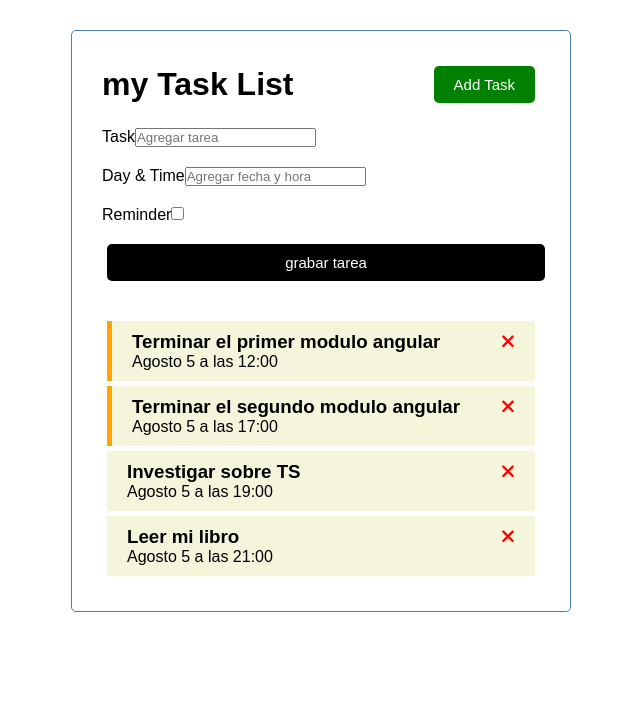
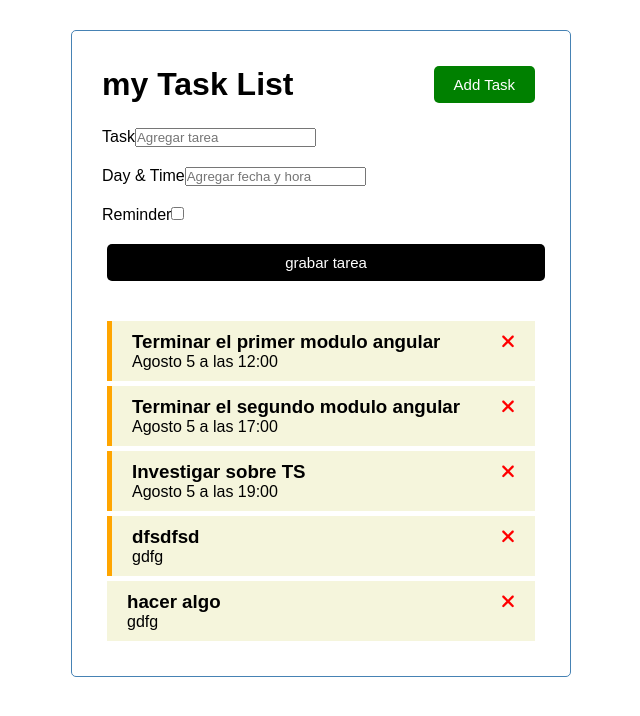
Before and after one commit to LLRoldan/primerangular, an Angular app: page / in a window 1280 px wide. Shown: the top 716 px of the page, without its empty margins (319-959 px from the left). Built offline with nearby package versions, Linux system fonts and the light colour scheme; data requests are answered from the project's data file.

Commit message:
agrega, borra tareas y recordatorio funcionando

```diff
--- a/db.json
+++ b/db.json
@@ -16,13 +16,19 @@
       "id": 3,
       "text": "Investigar sobre TS",
       "day": "Agosto 5 a las  19:00",
-      "reminder": false
+      "reminder": true
     },
     {
-      "id": 4,
-      "text": "Leer mi libro",
-      "day": "Agosto 5 a las  21:00",
-      "reminder": false
+      "text": "dfsdfsd",
+      "day": "gdfg",
+      "reminder": true,
+      "id": 4
+    },
+    {
+      "text": "hacer algo",
+      "day": "gdfg",
+      "reminder": false,
+      "id": 5
     }
   ]
 }
--- a/src/app/app.module.ts
+++ b/src/app/app.module.ts
@@ -1,7 +1,7 @@
 import { NgModule } from '@angular/core';
 import { BrowserModule } from '@angular/platform-browser';
 import { FormsModule } from '@angular/forms';
-
+import { HttpClientModule } from '@angular/common/http';
 
 import { AppRoutingModule } from './app-routing.module';
 import { AppComponent } from './app.component';
@@ -11,7 +11,7 @@ import { TasksComponent } from './components/tasks/tasks.component';
 import { TasksItemComponent } from './components/tasks-item/tasks-item.component';
 import { FontAwesomeModule } from '@fortawesome/angular-fontawesome';
 import { from } from 'rxjs';
-import { HttpClientModule } from '@angular/common/http';
+
 import { AddTaskComponent } from './components/add-task/add-task.component';
 
 @NgModule({
--- a/src/app/components/buttom/buttom.component.html
+++ b/src/app/components/buttom/buttom.component.html
@@ -2,6 +2,5 @@
     class="btn" [ngStyle]="{'background-color': color}"
     (click)="onClick()"
     >
-
     {{text}}
 </button>
--- a/src/app/components/buttom/buttom.component.ts
+++ b/src/app/components/buttom/buttom.component.ts
@@ -9,6 +9,7 @@ export class ButtomComponent implements OnInit {
  @Input() text: string = "";
  @Input() color: string = "";
  @Output() btnClick =new EventEmitter();
+
   constructor() { }
 
   ngOnInit(): void {
--- a/src/app/components/header/header.component.html
+++ b/src/app/components/header/header.component.html
@@ -1,4 +1,6 @@
 <header >
     <h1>{{title}}</h1>
-    <app-buttom color="green"text="Add Task"></app-buttom>
+    <app-buttom color="green"text="Add Task"
+    (btnClick)="toggleAddTask()"
+    ></app-buttom>
 </header>
--- a/src/app/components/tasks-item/tasks-item.component.html
+++ b/src/app/components/tasks-item/tasks-item.component.html
@@ -1,12 +1,14 @@
 <div class="task"
-[ngClass]="{reminder: task.reminder}"
-(click)="onToggle(task)">
-    <h3>{{task.text}}
+    [ngClass]="{reminder: task.reminder}"
+    (click)="onToggle(task)"
+
+    ><h3>
+        {{task.text}}
         <fa-icon
             [icon]="faTimes"
             [ngStyle]  = "{'color': 'red'}"
-            (click)="onDelete(task)">
-        </fa-icon>
+            (click)="onDelete(task)" >
+        ></fa-icon>
     </h3>
     <p>
         {{task.day}}
--- a/src/app/components/tasks-item/tasks-item.component.ts
+++ b/src/app/components/tasks-item/tasks-item.component.ts
@@ -2,6 +2,7 @@ import { Component, OnInit, Input, Output, EventEmitter} from '@angular/core';
 import {Task} from '../../components/Task'
 import {TASKS} from'../../components/tasks/mock-tasks'
 import { faTimes } from '@fortawesome/free-solid-svg-icons';
+
 
 @Component({
   selector: 'app-tasks-item',
@@ -9,7 +10,7 @@ import { faTimes } from '@fortawesome/free-solid-svg-icons';
   styleUrls: ['./tasks-item.component.css']
 })
 export class TasksItemComponent implements OnInit {
- @Input() task: Task = TASKS[0];
+ @Input() task: Task = TASKS[0]
  @Output() onDeleteTask: EventEmitter<Task> = new EventEmitter()
  @Output() onToggleReminder: EventEmitter<Task> = new EventEmitter()
 
@@ -19,9 +20,12 @@ export class TasksItemComponent implements OnInit {
   ngOnInit(): void {
   }
 onDelete(task: Task) {
+  //console.log(task);
+  //console.log("borrar")
   this.onDeleteTask.emit(task);
 }
 onToggle(task: Task) {
+  //console.log("onToggle");
   this.onToggleReminder.emit(task);
 }
 
--- a/src/app/components/tasks/tasks.component.ts
+++ b/src/app/components/tasks/tasks.component.ts
@@ -1,6 +1,7 @@
 import { Component, OnInit, Input } from '@angular/core';
 import { TaskService } from '../../service/task.service';
 import {Task} from '../Task'
+
 @Component({
   selector: 'app-tasks',
   templateUrl: './tasks.component.html',
@@ -9,29 +10,35 @@ import {Task} from '../Task'
 export class TasksComponent implements OnInit {
  tasks: Task[] = [];
 
-  constructor(private taskService: TaskService)
-  { }
+  constructor(
+    private taskService: TaskService
+    ) { }
 
   ngOnInit(): void {
+    //like promise
     this.taskService.getTasks().subscribe((tasks)=>(
     this.tasks = tasks
     ));
   }
   deleteTask(task:Task){
     this.taskService.deleteTask(task)
-    .subscribe(()=> (
-      this.tasks = this.tasks.filter( t => t.id !== task.id )
-      ))
+    .subscribe(
+      ()=> (
+      this.tasks = this.tasks.filter( (t) => {
+        return t.id !== task.id
+      })
+     ))
     }
     toggleReminder(task:Task){
       task.reminder = !task.reminder
+      //console.log(task.reminder)
       this.taskService.updateTaskReminder(task).subscribe();
        }
     addTask(task:Task)  {
-      this.taskService.addTask(task).subscribe((task) => (
-        this.tasks.push(task)
-        )
-      )
+      //console.log(task);
+      this.taskService.addTask(task).subscribe((task)=>(
+      this.tasks.push(task)
+      ));
     }
 
 }
--- a/src/app/service/task.service.ts
+++ b/src/app/service/task.service.ts
@@ -1,12 +1,12 @@
 import { Injectable } from '@angular/core';
-import {HttpClient, HttpHandler, HttpHeaders } from '@angular/common/http';
+import {HttpClient, HttpHeaders } from '@angular/common/http';
 import { Observable, of } from 'rxjs';
 import {Task} from '../components/Task';
-import {TASKS} from'../components/tasks/mock-tasks'
+import {TASKS} from '../components/tasks/mock-tasks'
 
 const httpOptions ={
   headers: new HttpHeaders({
-    'Content-Type':'aplication/json'
+    'Content-Type':'application/json'
   })
 }
 @Injectable({
@@ -20,21 +20,21 @@ export class TaskService {
   ) { }
 
   getTasks(): Observable<Task[]>{
-
-  return this.http.get<Task[]>(this.apiUrl)
+  //const tasks = of(TASKS);
+  return this.http.get<Task[]>(this.apiUrl);
 }
 deleteTask(task:Task): Observable<Task>{
    const url =  `${this.apiUrl}/${task.id}`
-   return this.http.delete<Task>(url)
+   return this.http.delete<Task>(url);
 }
-updateTaskReminder(task:Task):Observable<Task>{
+updateTaskReminder(task:Task): Observable<Task>{
   const url =  `${this.apiUrl}/${task.id}`
-  return this.http.put<Task>(url, task, httpOptions)
+  return this.http.put<Task>(url, task, httpOptions);
+}
 
-}
-addTask(task:Task):Observable<Task>{
+addTask(task:Task): Observable<Task>{
 
-  return this.http.post<Task>(this.apiUrl, task, httpOptions)
+  return this.http.post<Task>(this.apiUrl, task, httpOptions);
 
 }
 }
```
